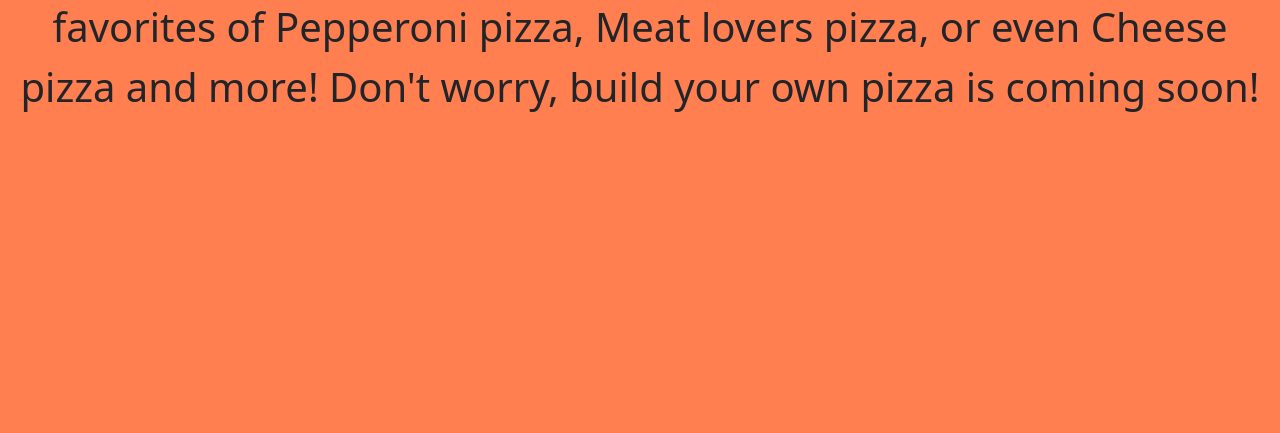
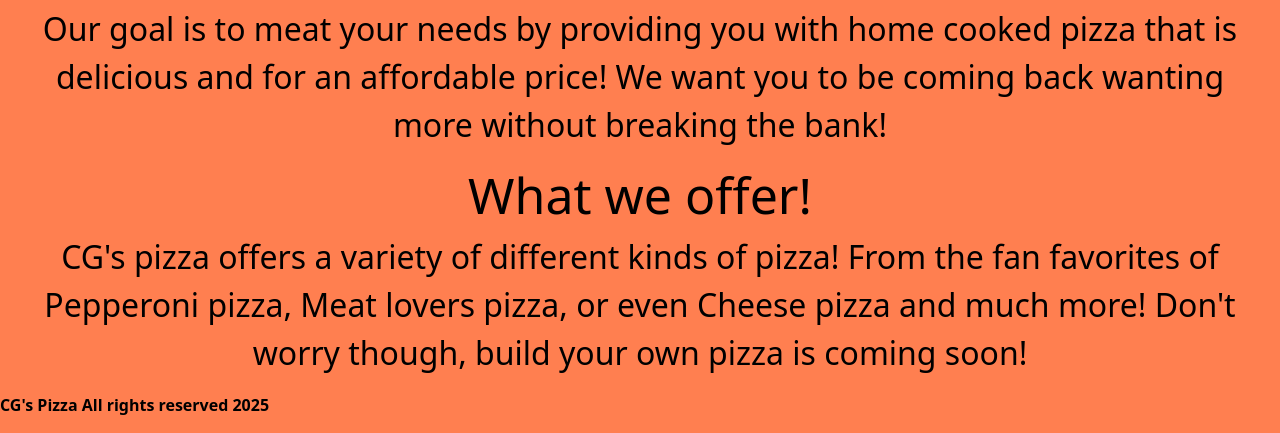
Before and after one commit to ChandlerGrajeda/Project1, a plain HTML site: page CGs-pizza.html in a window 1280 px wide. Shown: the part 706-1139 px from the top of the page. Before the commit the page ends 839 px from the top, so only its background shows below. Drawn offline with nearby package versions, Linux system fonts and the light colour scheme.

Commit message:
added-footer

```diff
--- a/CGs-pizza.html
+++ b/CGs-pizza.html
@@ -41,7 +41,7 @@
                     <div class="carousel-item">
                         <img src="./images/Why-we-love-pizza-1080x1080.png" class="d-block" alt="Pizza Love">
                     </div>
-                    </div>
+                    <div>
                         <button class="carousel-control-prev" type="button" data-bs-target="#carouselExample" data-bs-slide="prev">
                             <span class="carousel-control-prev-icon" aria-hidden="true"></span>
                             <span class="visually-hidden">Previous</span>
@@ -51,13 +51,20 @@
                             <span class="visually-hidden">Next</span>
                         </button>
                     </div>
+                </div>
             </section>
-
+            <section class="container-fluid">
+                <h2>Our Goal!</h2>
+                <p class="info">Our goal is to meat your needs by providing you with home cooked pizza that is delicious and for an affordable price! We want you to be coming back wanting more without breaking the bank!</p>
+            </section>
             <section>
-                <p class="info">CG's pizza offers a variety of different kinds of pizza! From the fan favorites of Pepperoni pizza, Meat lovers pizza, or even Cheese pizza and more! Don't worry, build your own pizza is coming soon!</p>
+                <h3>What we offer!</h3>
+                <p class="info">CG's pizza offers a variety of different kinds of pizza! From the fan favorites of Pepperoni pizza, Meat lovers pizza, or even Cheese pizza and much more! Don't worry though, build your own pizza is coming soon!</p>
             </section>
         </main>
-
+        <footer>
+            <p class="own">CG's Pizza All rights reserved 2025</p>
+        </footer>
         <script
         src="https://cdn.jsdelivr.net/npm/bootstrap@5.3.3/dist/js/bootstrap.bundle.min.js" integrity="sha384-YvpcrYf0tY3lHB60NNkmXc5s9fDVZLESaAA55NDzOxhy9GkcIdslK1eN7N6jIeHz" crossorigin="anonymous">
         </script>
--- a/Style1.css
+++ b/Style1.css
@@ -42,4 +42,29 @@ body {
 
 html {
     scroll-behavior: smooth;
-  }
+}
+
+h2 {
+    text-align: center;
+    font-size: 50px;
+    color: black;
+}
+
+h3 {
+    text-align: center;
+    font-size: 50px;
+    color: black;
+}
+
+.info {
+    text-align: flex;
+    color: black;
+    font: italic;
+    font-size: xx-large;
+}
+
+.own {
+    color: black;
+    text-align: left;
+    font-weight: bold;
+}
--- a/Style2.css
+++ b/Style2.css
@@ -35,3 +35,9 @@ section {
 .order {
     color: rgb(0, 0, 0);
 }
+
+.own {
+    color: black;
+    text-align: left;
+    font-weight: bold;
+}
--- a/Style3.css
+++ b/Style3.css
@@ -35,4 +35,10 @@ input{
 html {
     scroll-behavior: smooth;
     height: 100%;
-  }
+}
+
+.own {
+    color: rgb(250, 249, 249);
+    text-align: left;
+    font-weight: bold;
+}
```
Also changed, not shown: Contact-Us.html (+3 -1 lines), Menu.html (+3 -0 lines). Lines whose indentation alone changed are shown as unchanged.
